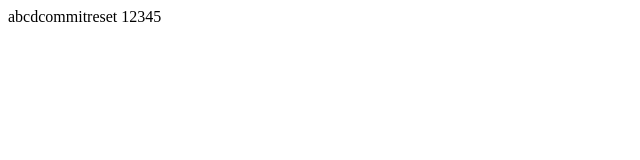
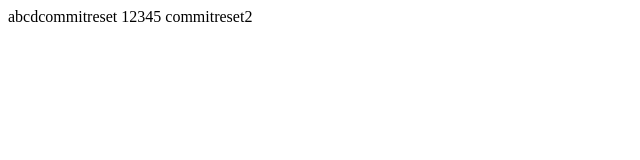
Before and after one commit to mustafaselman/deneme, a plain HTML site: page index.html in a window 1280 px wide. Shown: the whole page, without its empty margins (0-640 px from the left). Drawn offline with Linux system fonts and the light colour scheme.

Commit message:
commitreset2

```diff
--- a/index.html
+++ b/index.html
@@ -12,3 +12,4 @@
 </html>
 abcdcommitreset
 12345
+commitreset2
```
